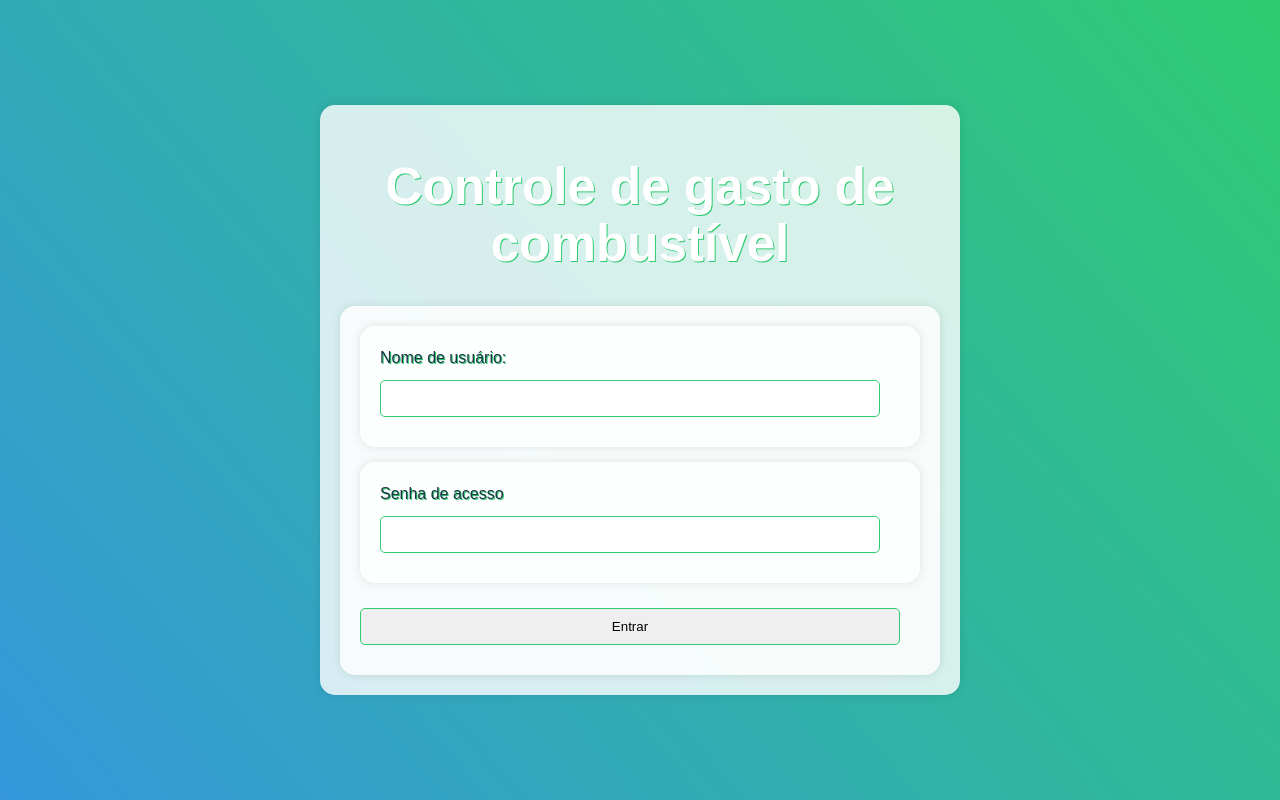
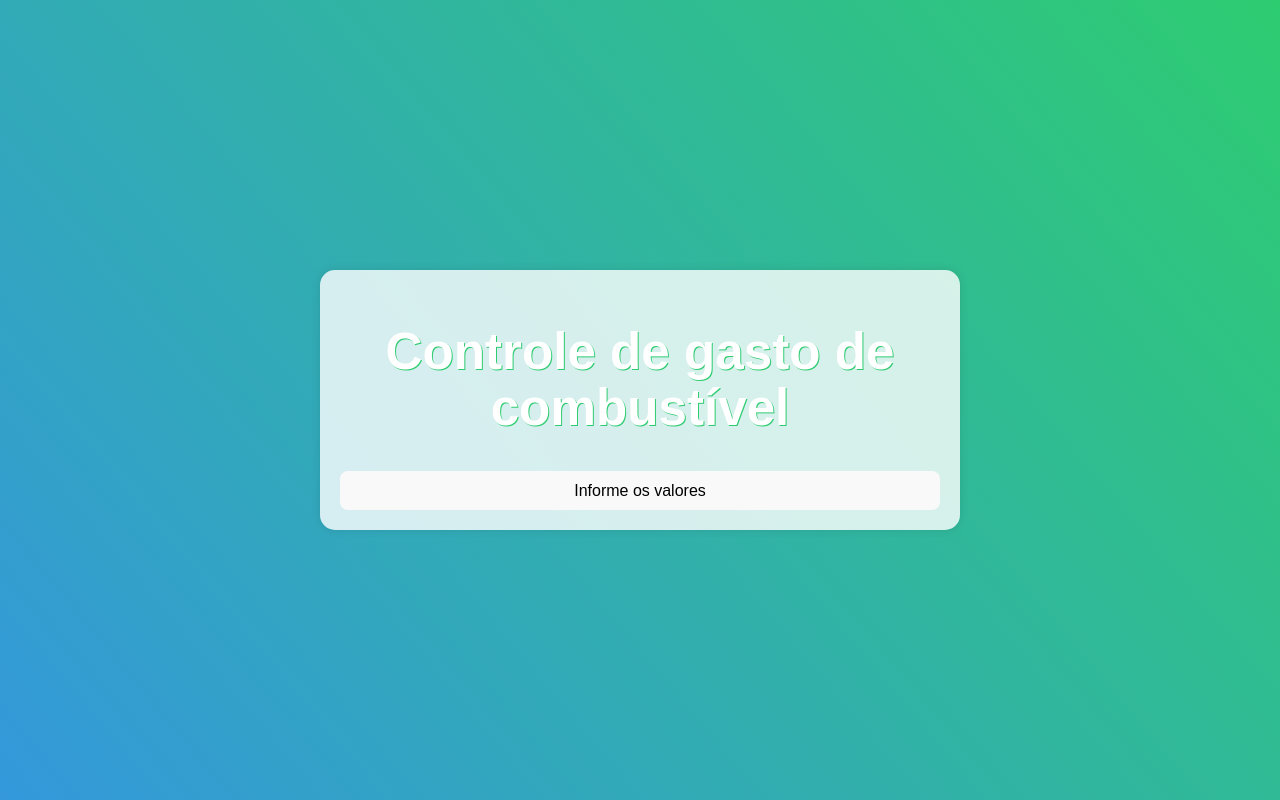
Before and after one commit to MarceloMederi/consumoCombustivelReact, a React (Vite) app in the folder concom/: page / in a window 1280 px wide. Built offline with nearby package versions, Linux system fonts and the light colour scheme.

Commit message:
Update App.jsx
Removido a autenticação

```diff
--- a/concom/src/App.jsx
+++ b/concom/src/App.jsx
@@ -2,25 +2,14 @@ import React, { useState } from 'react';
 import './App.css';
 
 function App() {
-  const [isAuthenticated, setIsAuthenticated] = useState(false);
+  const [showCalculator, setShowCalculator] = useState(false);
   const [kilometerError, setKilometerError] = useState("");
   const [averageError, setAverageError] = useState("");
   const [priceError, setPriceError] = useState("");
-  const [username, setUsername] = useState("");
-  const [userid, setUserid] = useState("");
   const [kilometer, setKilometer] = useState("");
   const [average, setAverage] = useState("");
   const [price, setPrice] = useState("");
   const [calculationResult, setCalculationResult] = useState(null);
-
-  const validateUser = () => {
-    if (username === "Admin" && userid === "Admin") {
-      setIsAuthenticated(true);
-      alert("Credenciais corretas!");
-    } else {
-      setKilometerError("Usuário ou senha incorretos. Tente novamente.");
-    }
-  };
 
   const handleInputChange = (event, setState, setErrorState, maxValue) => {
     const value = event.target.value;
@@ -108,23 +97,10 @@ function App() {
     <main>
       <h1>Controle de gasto de combustível</h1>
 
-      {isAuthenticated ? (
+      {!showCalculator ? (
+        <button onClick={() => setShowCalculator(true)}>Informe os valores</button>
+      ) : (
         renderCalculator()
-      ) : (
-        <div>
-          <div>
-            <label htmlFor="username">Nome de usuário:</label>
-            <input type="text" id="username" name="username" required onChange={(e) => setUsername(e.target.value)} />
-          </div>
-
-          <div>
-            <label htmlFor="userid">Senha de acesso</label>
-            <input type="password" id="userid" name="userid" required onChange={(e) => setUserid(e.target.value)} />
-          </div>
-
-          <input type="button" value="Entrar" onClick={validateUser} />
-          <span className="error">{kilometerError && kilometerError}</span>
-        </div>
       )}
     </main>
   );
```
